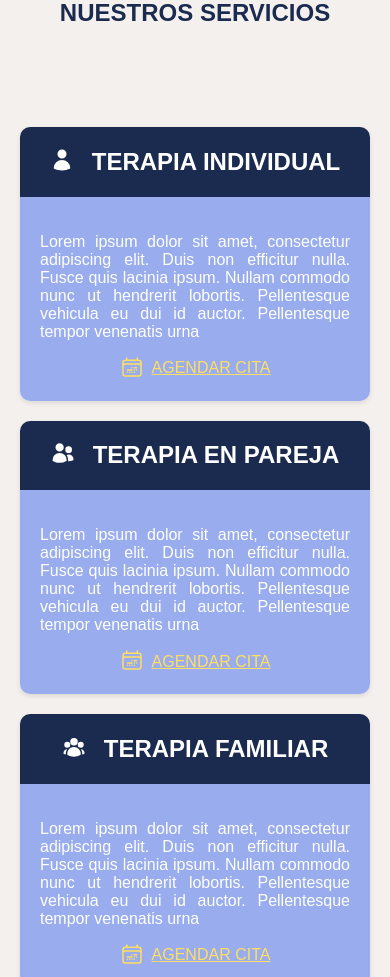
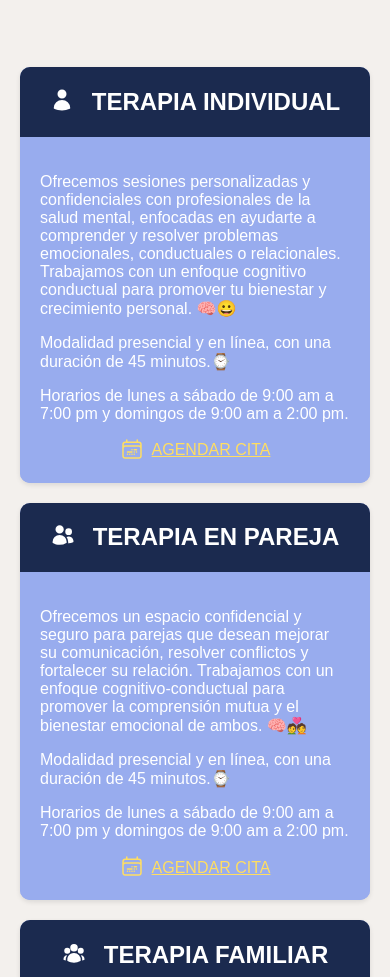
Before and after one commit to EusaHack/Centro_Platon, a React (Vite) app in the folder project/index/: page / in a window 390 px wide. Shown: the part 1020-1997 px from the top of the page. Built offline with nearby package versions, Linux system fonts and the light colour scheme.

Commit message:
[UPDATE] actualizacion de responsive

```diff
--- a/project/index/src/components/CardContacto/CardContacto.css
+++ b/project/index/src/components/CardContacto/CardContacto.css
@@ -1,8 +1,9 @@
 .card-con {
-    background-color: #fff;
+    background-color: #98acee;
     border-radius: 10px;
     box-shadow: 0 2px 5px rgba(0, 0, 0, 0.1);
     width: 400px;
+    position: relative;
   }
 
   .card-header-con {
@@ -15,7 +16,6 @@
     border-top-right-radius: 10px;
     padding: 1px; /* Aumenta el espacio interno para mejor apariencia */
     text-align: center;
-    position: relative;
 }
 
 
@@ -28,21 +28,27 @@
     text-align: center;
     background-color: #98acee;
     border-radius: 0px 0px 10px 10px;
+    height: calc(100% - 40px); /* Ajusta la altura del cuerpo */
+    overflow-y: auto;
   }
 
   .txt-card-con {
     text-align: center;
     color: #1b2a4f;
+    font-size: 1rem;
 }
 
 .txt-card-ama-con {
     text-align: center;
     color: #ffde61;
+    font-size: 1rem;
 }
 
 .card-body-con img {
-    width: 70%;
+    width: 60%;
 }
+
+
 
 @media (max-width: 480px) {
   .card-con {
--- a/project/index/src/components/CardContacto/CardContacto.jsx
+++ b/project/index/src/components/CardContacto/CardContacto.jsx
@@ -1,16 +1,16 @@
 import "./CardContacto.css"
 
-export function CardContacto({ContactoImg,txtContac}) {
+export function CardContacto({ContactoImg,txtContac,txtCont1,txtCont2,txtCont3,txtCont4}) {
   return (
     <div className="card-con">
         <div className="card-header-con">
             <h2 className="txt-con"> {txtContac} </h2>
         </div>
         <div className="card-body-con">
-            <p className="txt-card-con">No. telefono</p>
-            <p className="txt-card-ama-con">No. telefono</p>
-            <p className="txt-card-con">Correo</p>
-            <p className="txt-card-ama-con">Correo</p>
+            <p className="txt-card-con">{txtCont1}</p>
+            <p className="txt-card-ama-con">{txtCont2}</p>
+            <p className="txt-card-con">{txtCont3}</p>
+            <p className="txt-card-ama-con">{txtCont4}</p>
             {ContactoImg}
         </div>
     </div>
--- a/project/index/src/components/CardServicios/CardServicios.css
+++ b/project/index/src/components/CardServicios/CardServicios.css
@@ -1,5 +1,5 @@
 .card-ser {
-    background-color: #fff;
+    background-color: #98acee;
     border-radius: 10px;
     box-shadow: 0 2px 5px rgba(0, 0, 0, 0.1);
     width: 400px;
@@ -31,7 +31,7 @@
   }
 
   .txt-card-ser {
-    text-align: justify;
+    text-align: start;
     color: #fff;
 }
 
--- a/project/index/src/components/CardServicios/CardServicios.jsx
+++ b/project/index/src/components/CardServicios/CardServicios.jsx
@@ -1,6 +1,6 @@
 import "./CardServicios.css"
 
-export function CardServicios({nameService,iconService,txtService}) {
+export function CardServicios({nameService,iconService,txtService,txtServiceModalidad,txtServiceHorario}) {
   return (
     <div className="card-ser">
         <div className="card-header-ser">
@@ -9,6 +9,8 @@ export function CardServicios({nameService,iconService,txtService}) {
         </div>
         <div className="card-body-ser">
             <p className="txt-card-ser">{txtService}</p>
+            <p className="txt-card-ser">{txtServiceModalidad}</p>
+            <p className="txt-card-ser">{txtServiceHorario}</p>
             <a className="txt-icon-ser" href="#">
             <svg xmlns="http://www.w3.org/2000/svg" fill="none" viewBox="0 0 24 24" strokeWidth={1.5} stroke="currentColor" className="size-6">
                 <path strokeLinecap="round" strokeLinejoin="round" d="M6.75 2.994v2.25m10.5-2.25v2.25m-14.252 13.5V7.491a2.25 2.25 0 0 1 2.25-2.25h13.5a2.25 2.25 0 0 1 2.25 2.25v11.251m-18 0a2.25 2.25 0 0 0 2.25 2.25h13.5a2.25 2.25 0 0 0 2.25-2.25m-18 0v-7.5a2.25 2.25 0 0 1 2.25-2.25h13.5a2.25 2.25 0 0 1 2.25 2.25v7.5m-6.75-6h2.25m-9 2.25h4.5m.002-2.25h.005v.006H12v-.006Zm-.001 4.5h.006v.006h-.006v-.005Zm-2.25.001h.005v.006H9.75v-.006Zm-2.25 0h.005v.005h-.006v-.005Zm6.75-2.247h.005v.005h-.005v-.005Zm0 2.247h.006v.006h-.006v-.006Zm2.25-2.248h.006V15H16.5v-.005Z" />
--- a/project/index/src/components/NavBar/SideNav.css
+++ b/project/index/src/components/NavBar/SideNav.css
@@ -102,8 +102,8 @@
     background-color: #003366;
   }
 
-  /* Responsive Design */
-  @media (max-width: 768px) {
+
+  @media (max-width: 1081px) {
     .nav-links {
       position: absolute;
       top: 80%;
--- a/project/index/src/secciones/contacto/ContactoRender.css
+++ b/project/index/src/secciones/contacto/ContactoRender.css
@@ -6,7 +6,7 @@
   background-color: #f3f0ed;
   min-height: 88vh; /* Asegura que ocupe toda la altura de la pantalla */
   box-sizing: border-box;
-  padding-top: 60px;
+  padding-top: 40px;
 }
 
 @media (max-width: 768px) {
@@ -14,8 +14,8 @@
       flex-direction: column; /* Apila los elementos verticalmente */
       align-items: center;
       padding: 30px; /* Menor espacio en dispositivos pequeños */
-      gap: 25px;
-      padding-top: 130px;
+      padding-top: 110px;
+      gap: 60px;
     }
     .container-contac img {
       width: 80%; /* Redimensiona las imágenes */
--- a/project/index/src/secciones/quienessomos/QuienRender.jsx
+++ b/project/index/src/secciones/quienessomos/QuienRender.jsx
@@ -6,14 +6,13 @@ export  function QuienRender() {
         <div className="text-section">
             <p className="txt-principal">¿Quiénes Somos?</p>
             <p className="txt-secundario">
-            Lorem ipsum dolor sit amet, consectetur adipiscing elit.
-            Duis non efficitur nulla. Fusce quis lacinia ipsum. Nullam
-            commodo nunc ut hendrerit lobortis.
+            Somos un centro de atención psicológica con cinco años de experiencia,
+            especializado en terapia para niños, adolescentes y adultos, incluyendo
+            sesiones individuales, de pareja y familiares.
             </p>
             <p className="txt-tercero">
-            Lorem ipsum dolor sit amet, consectetur adipiscing elit. Duis non
-            efficitur nulla. Fusce quis lacinia ipsum. Nullam commodo nunc ut hendrerit
-            lobortis. Pellentesque vehicula eu dui id auctor. Pellentesque tempor venenatis urna, at ornare diam accumsan in. Etiam et erat quis elit.
+            Ofrecemos también planes empresariales para mejorar el bienestar emocional
+            de los colaboradores y fortalecer la salud integral de los equipos de trabajo.
             </p>
         </div>
         <div className="image-section">
--- a/project/index/src/secciones/servicios/ServiciosRender.css
+++ b/project/index/src/secciones/servicios/ServiciosRender.css
@@ -6,7 +6,7 @@
     background-color: #f3f0ed;
     min-height: 88vh;
     box-sizing: border-box;
-    padding-top: 180px;
+    padding-top: 120px;
   }
 
   .titulo-cards h1 {
--- a/project/index/src/secciones/servicios/ServiciosRender.jsx
+++ b/project/index/src/secciones/servicios/ServiciosRender.jsx
@@ -13,9 +13,11 @@ export function ServiciosRender() {
           iconService={<svg xmlns="http://www.w3.org/2000/svg" viewBox="0 0 24 24" fill="white" className="size-6">
                           <path fillRule="evenodd" d="M7.5 6a4.5 4.5 0 1 1 9 0 4.5 4.5 0 0 1-9 0ZM3.751 20.105a8.25 8.25 0 0 1 16.498 0 .75.75 0 0 1-.437.695A18.683 18.683 0 0 1 12 22.5c-2.786 0-5.433-.608-7.812-1.7a.75.75 0 0 1-.437-.695Z" clipRule="evenodd" />
                         </svg>}
-          txtService="Lorem ipsum dolor sit amet, consectetur adipiscing elit. Duis non efficitur nulla.
-              Fusce quis lacinia ipsum. Nullam commodo nunc ut hendrerit lobortis. Pellentesque
-              vehicula eu dui id auctor. Pellentesque tempor venenatis urna"
+          txtService="Ofrecemos sesiones personalizadas y confidenciales con profesionales de la salud mental, enfocadas
+                      en ayudarte a comprender y resolver problemas emocionales, conductuales o relacionales. Trabajamos
+                      con un enfoque cognitivo conductual para promover tu bienestar y crecimiento personal. 🧠😀"
+          txtServiceModalidad = {"Modalidad presencial y en línea, con una duración de 45 minutos.⌚"}
+          txtServiceHorario={"Horarios de lunes a sábado de 9:00 am a 7:00 pm y domingos de 9:00 am a 2:00 pm."}
           />
 
           <CardServicios
@@ -23,9 +25,11 @@ export function ServiciosRender() {
           iconService={<svg xmlns="http://www.w3.org/2000/svg" viewBox="0 0 24 24" fill="white" className="size-6">
                           <path d="M4.5 6.375a4.125 4.125 0 1 1 8.25 0 4.125 4.125 0 0 1-8.25 0ZM14.25 8.625a3.375 3.375 0 1 1 6.75 0 3.375 3.375 0 0 1-6.75 0ZM1.5 19.125a7.125 7.125 0 0 1 14.25 0v.003l-.001.119a.75.75 0 0 1-.363.63 13.067 13.067 0 0 1-6.761 1.873c-2.472 0-4.786-.684-6.76-1.873a.75.75 0 0 1-.364-.63l-.001-.122ZM17.25 19.128l-.001.144a2.25 2.25 0 0 1-.233.96 10.088 10.088 0 0 0 5.06-1.01.75.75 0 0 0 .42-.643 4.875 4.875 0 0 0-6.957-4.611 8.586 8.586 0 0 1 1.71 5.157v.003Z" />
                         </svg>}
-          txtService="Lorem ipsum dolor sit amet, consectetur adipiscing elit. Duis non efficitur nulla.
-              Fusce quis lacinia ipsum. Nullam commodo nunc ut hendrerit lobortis. Pellentesque
-              vehicula eu dui id auctor. Pellentesque tempor venenatis urna"
+          txtService="Ofrecemos un espacio confidencial y seguro para parejas que desean mejorar su comunicación, resolver
+                      conflictos y fortalecer su relación. Trabajamos con un enfoque cognitivo-conductual para promover la
+                      comprensión mutua y el bienestar emocional de ambos. 🧠💑"
+          txtServiceModalidad = {"Modalidad presencial y en línea, con una duración de 45 minutos.⌚"}
+          txtServiceHorario={"Horarios de lunes a sábado de 9:00 am a 7:00 pm y domingos de 9:00 am a 2:00 pm."}
           />
 
           <CardServicios
@@ -34,9 +38,11 @@ export function ServiciosRender() {
                         <path fillRule="evenodd" d="M8.25 6.75a3.75 3.75 0 1 1 7.5 0 3.75 3.75 0 0 1-7.5 0ZM15.75 9.75a3 3 0 1 1 6 0 3 3 0 0 1-6 0ZM2.25 9.75a3 3 0 1 1 6 0 3 3 0 0 1-6 0ZM6.31 15.117A6.745 6.745 0 0 1 12 12a6.745 6.745 0 0 1 6.709 7.498.75.75 0 0 1-.372.568A12.696 12.696 0 0 1 12 21.75c-2.305 0-4.47-.612-6.337-1.684a.75.75 0 0 1-.372-.568 6.787 6.787 0 0 1 1.019-4.38Z" clipRule="evenodd" />
                         <path d="M5.082 14.254a8.287 8.287 0 0 0-1.308 5.135 9.687 9.687 0 0 1-1.764-.44l-.115-.04a.563.563 0 0 1-.373-.487l-.01-.121a3.75 3.75 0 0 1 3.57-4.047ZM20.226 19.389a8.287 8.287 0 0 0-1.308-5.135 3.75 3.75 0 0 1 3.57 4.047l-.01.121a.563.563 0 0 1-.373.486l-.115.04c-.567.2-1.156.349-1.764.441Z" />
                       </svg>}
-          txtService="Lorem ipsum dolor sit amet, consectetur adipiscing elit. Duis non efficitur nulla.
-              Fusce quis lacinia ipsum. Nullam commodo nunc ut hendrerit lobortis. Pellentesque
-              vehicula eu dui id auctor. Pellentesque tempor venenatis urna"
+          txtService="Brindamos un espacio seguro y confidencial para fortalecer los vínculos familiares, mejorar
+                      la comunicación y resolver conflictos. Trabajamos con un enfoque cognitivo-conductual para
+                      ayudar a cada miembro de la familia a alcanzar un equilibrio y bienestar conjunto. 🧠👨‍👩‍👧‍👦"
+          txtServiceModalidad = {"Modalidad presencial y en línea, con una duración de 45 minutos.⌚"}
+          txtServiceHorario={"Horarios de lunes a sábado de 9:00 am a 7:00 pm y domingos de 9:00 am a 2:00 pm."}
           />
         </div>
     </div>
```
Also changed, not shown: project/index/src/secciones/contacto/ContactoRender.jsx (+37 -0 lines).
